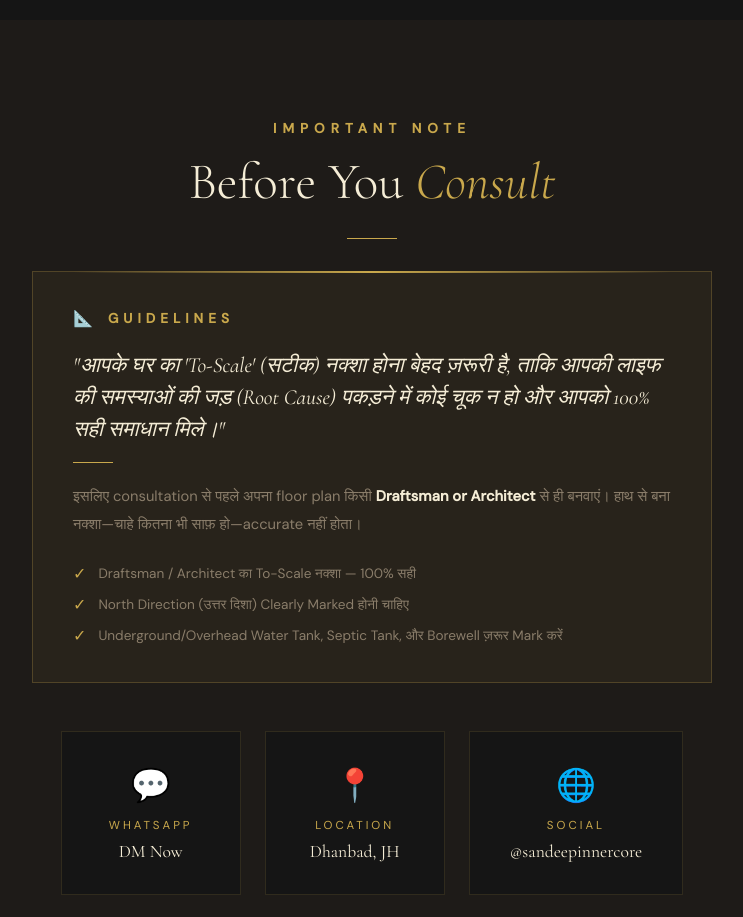
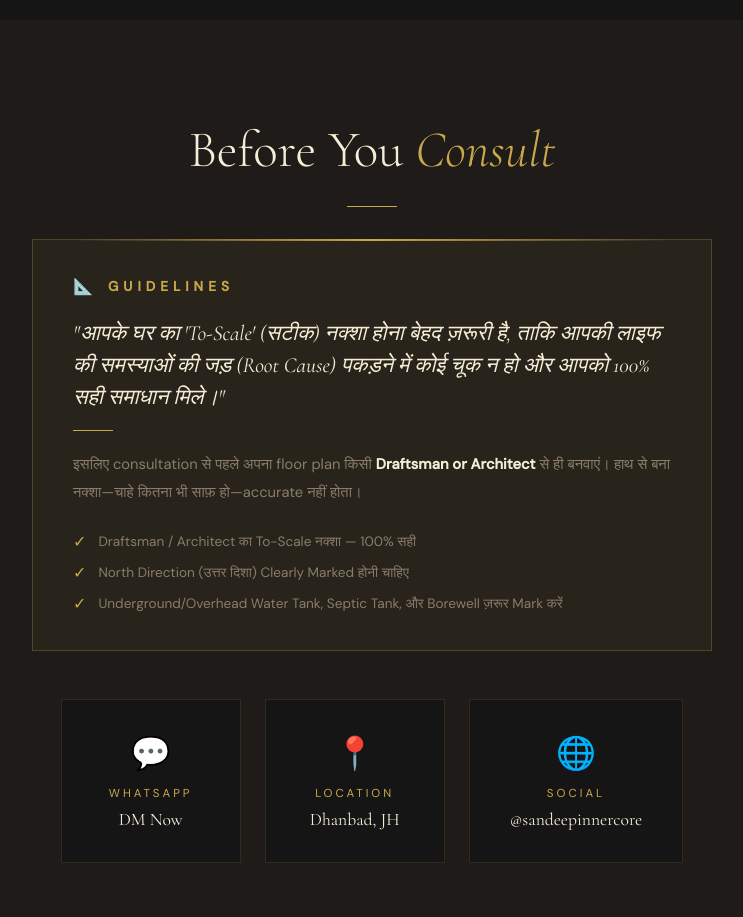
Before and after one commit to expertprofessionalvaastu-ui/vastu-audit-form, a React (Vite) app: page / in a window 1280 px wide. Shown: the part 4560-5477 px from the top of the page, without its empty margins (268-1011 px from the left). Built offline with nearby package versions, Linux system fonts and the light colour scheme.

Commit message:
Update App.jsx

```diff
--- a/src/App.jsx
+++ b/src/App.jsx
@@ -640,9 +640,7 @@ try {
 <section className="contact" id="contact">
   <div className="contact-inner">
     {/* REFINED HEADER */}
-    <div className="section-tag reveal" style={{ fontSize: '0.85rem', letterSpacing: '6px', fontWeight: '600', color: 'var(--gold)', marginBottom: '15px', textTransform: 'uppercase' }}>
-      Important Note
-    </div>
+
     <h2 className="section-title reveal">Before You <em>Consult</em></h2>
     <div className="gold-divider" style={{ margin: '20px auto 32px' }}></div>
 
```
